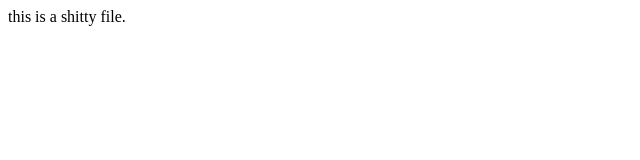
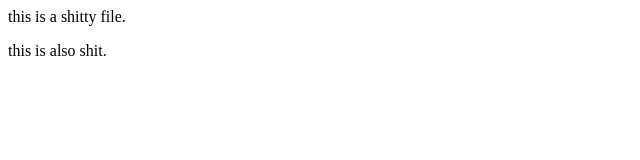
Before and after one commit to shreyazh/localrep, a plain HTML site: page index.html in a window 1280 px wide. Shown: the full height of the page, 0-640 px from the left. Drawn offline with Linux system fonts and the light colour scheme.

Commit message:
a new line added

```diff
--- a/index.html
+++ b/index.html
@@ -1 +1,2 @@
 <p>this is a shitty file.</p>
+<p> this is also shit.</p>
```
